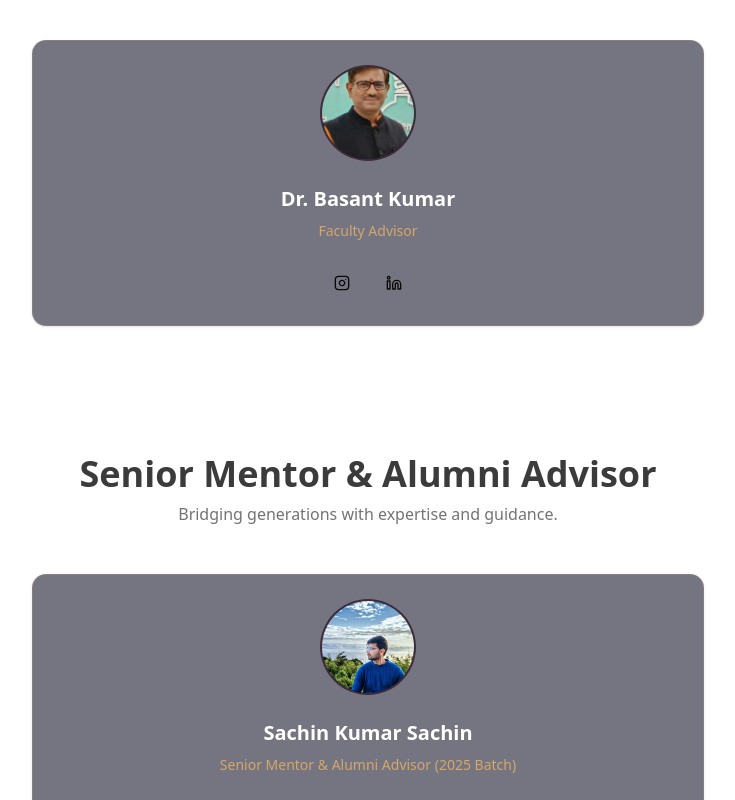
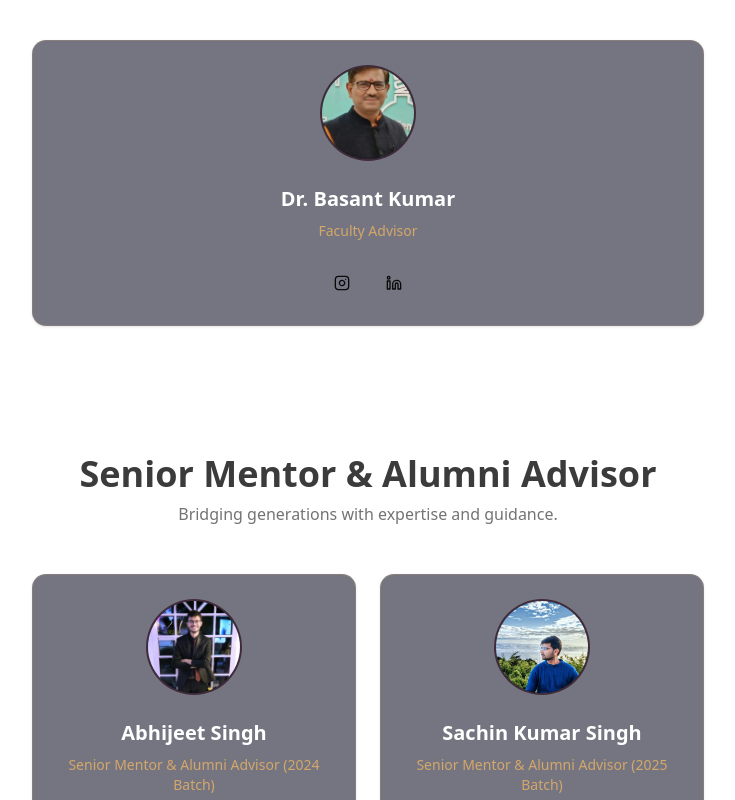
Before and after one commit to HemantRaj-2005/QuantaCon, a Next.js app: page / in a window 1280 px wide. Shown: the part 2000-2800 px from the top of the page, without its empty margins (272-1007 px from the left). Built offline with nearby package versions, Linux system fonts and the light colour scheme.

Commit message:
abhijeet sir added

```diff
--- a/app/page.tsx
+++ b/app/page.tsx
@@ -19,12 +19,20 @@ export default function Home() {
 
   const superSenior = [
     {
-      name: "Sachin Kumar Sachin",
+      name: "Abhijeet Singh",
+      role: "Senior Mentor & Alumni Advisor (2024 Batch)",
+      instagramLink: "https://www.instagram.com/jeet_abhi_2/",
+      linkedinLink: "https://www.linkedin.com/in/jeet-abhi/",
+      image: "/images/coordinators/abhijeet.jpg",
+    },
+    {
+      name: "Sachin Kumar Singh",
       role: "Senior Mentor & Alumni Advisor (2025 Batch)",
       instagramLink: "https://www.instagram.com/vsb_sachin/",
       linkedinLink: "https://www.linkedin.com/in/sachinkr24/",
       image: "/images/coordinators/sachin.jpeg",
-    },
+    }
+
   ];
 
   const finalYearCoordinators = [
@@ -172,7 +180,7 @@ export default function Home() {
           </p>
         </div>
 
-        <div className="grid grid-cols-1 gap-6 max-w-2xl mx-auto">
+        <div className="grid grid-cols-2 gap-6 max-w-2xl mx-auto">
           {superSenior.map((senior, i) => (
             <CoordinatorCard
               key={`senior-${i}`}
```
Also changed, not shown: public/images/coordinators/abhijeet.jpg (added).
